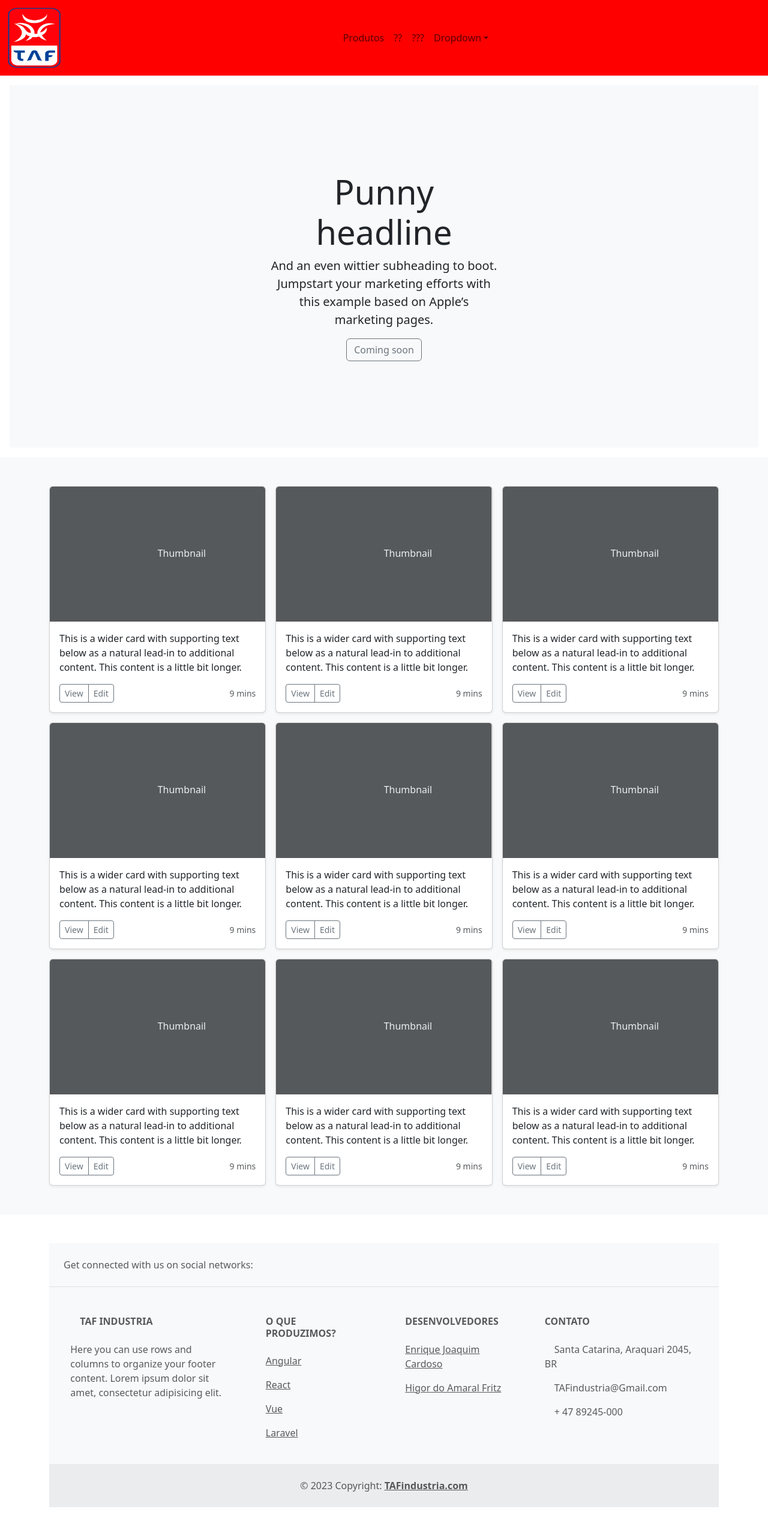
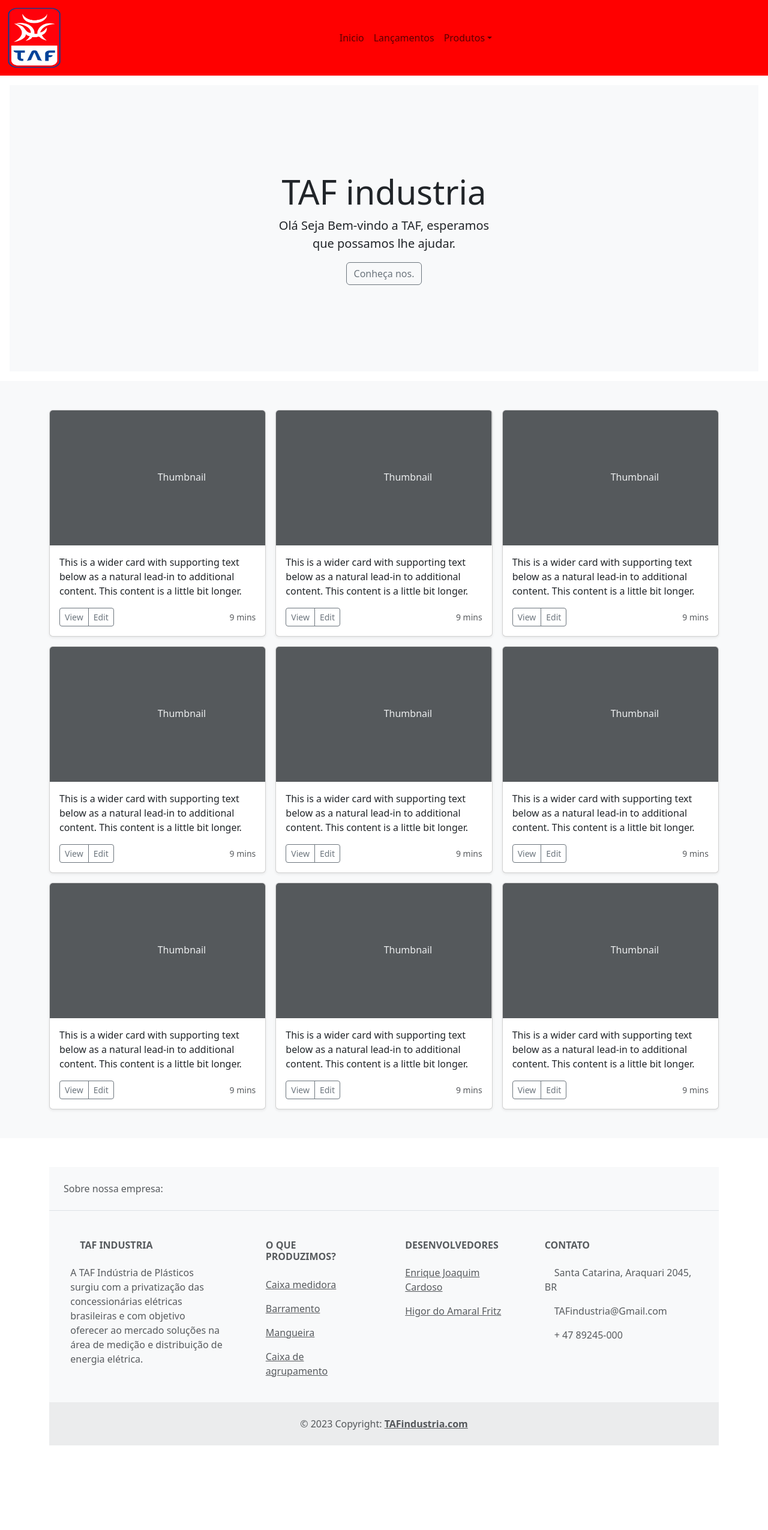
Before and after one commit to HigorAmaral/Site-de-Boostrap, a plain HTML site: page index.html in a window 1280 px wide. Shown: the whole page at 60% size. After the commit the page ends 2457 px from the top, so only its background shows below. Drawn offline with nearby package versions, Linux system fonts and the light colour scheme.

Commit message:
att 17/11

```diff
--- a/index.html
+++ b/index.html
@@ -22,16 +22,13 @@
         <div class="collapse navbar-collapse" id="collapsibleNavbar">
           <ul class="navbar-nav">
             <li class="nav-item">
-              <a class="nav-link" href="#">Produtos</a>
+              <a class="nav-link" href="#">Inicio</a>
             </li>
             <li class="nav-item">
-              <a class="nav-link" href="#">??</a>
-            </li>
-            <li class="nav-item">
-              <a class="nav-link" href="#">???</a>
+              <a class="nav-link" href="#">Lançamentos</a>
             </li>
             <li class="nav-item dropdown">
-              <a class="nav-link dropdown-toggle" href="#" role="button" data-bs-toggle="dropdown">Dropdown</a>
+              <a class="nav-link dropdown-toggle" href="#" role="button" data-bs-toggle="dropdown">Produtos</a>
               <ul class="dropdown-menu">
                 <li><a class="dropdown-item" href="#">Link</a></li>
                 <li><a class="dropdown-item" href="#">Another link</a></li>
@@ -46,10 +43,9 @@
   <header>
     <div class="position-relative overflow-hidden p-3 p-md-5 m-md-3 text-center bg-light">
       <div class="col-md-5 p-lg-5 mx-auto my-5">
-        <h1 class="display-4 fw-normal">Punny headline</h1>
-        <p class="lead fw-normal">And an even wittier subheading to boot. Jumpstart your marketing efforts with this
-          example based on Apple’s marketing pages.</p>
-        <a class="btn btn-outline-secondary" href="#">Coming soon</a>
+        <h1 class="display-4 fw-normal">TAF industria</h1>
+        <p class="lead fw-normal">Olá Seja Bem-vindo a TAF, esperamos que possamos lhe ajudar.</p>
+        <a class="btn btn-outline-secondary" href="#">Conheça nos.</a>
       </div>
       <div class="product-device shadow-sm d-none d-md-block"></div>
       <div class="product-device product-device-2 shadow-sm d-none d-md-block"></div>
@@ -272,7 +268,7 @@
       <section class="d-flex justify-content-center justify-content-lg-between p-4 border-bottom">
         <!-- Left -->
         <div class="me-5 d-none d-lg-block">
-          <span>Get connected with us on social networks:</span>
+          <span>Sobre nossa empresa:</span>
         </div>
         <!-- Left -->
 
@@ -313,8 +309,8 @@
                 <i class="fas fa-gem me-3"></i>TAF industria
               </h6>
               <p>
-                Here you can use rows and columns to organize your footer content. Lorem ipsum
-                dolor sit amet, consectetur adipisicing elit.
+                A TAF Indústria de Plásticos surgiu com a privatização das concessionárias elétricas brasileiras e com
+                objetivo oferecer ao mercado soluções na área de medição e distribuição de energia elétrica.
               </p>
             </div>
             <!-- Grid column -->
@@ -326,16 +322,16 @@
                 O que produzimos?
               </h6>
               <p>
-                <a href="#!" class="text-reset">Angular</a>
+                <a href="#!" class="text-reset">Caixa medidora</a>
               </p>
               <p>
-                <a href="#!" class="text-reset">React</a>
+                <a href="#!" class="text-reset">Barramento</a>
               </p>
               <p>
-                <a href="#!" class="text-reset">Vue</a>
+                <a href="#!" class="text-reset">Mangueira</a>
               </p>
               <p>
-                <a href="#!" class="text-reset">Laravel</a>
+                <a href="#!" class="text-reset">Caixa de agrupamento</a>
               </p>
             </div>
             <!-- Grid column -->
```
